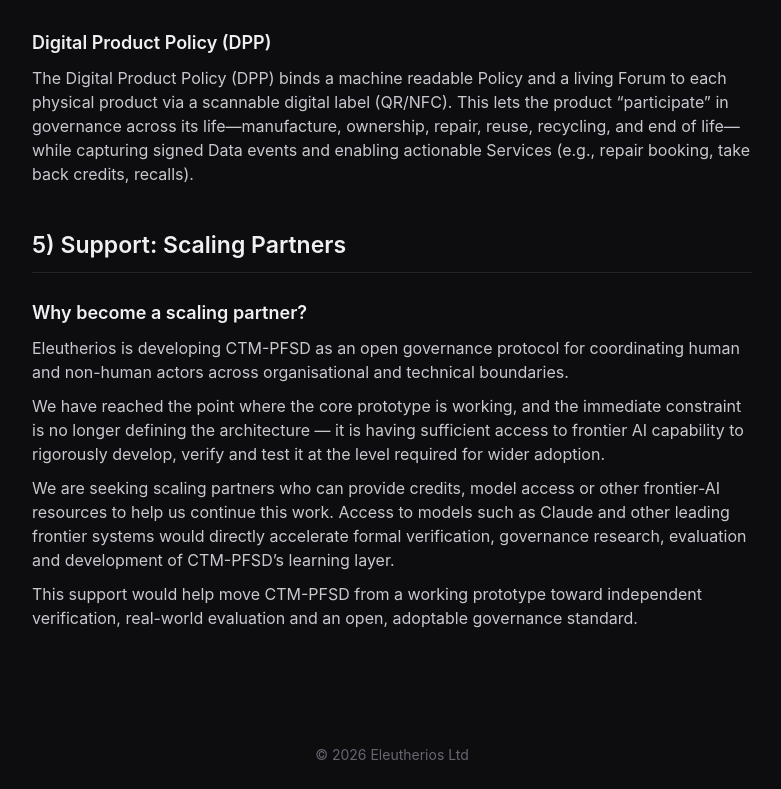
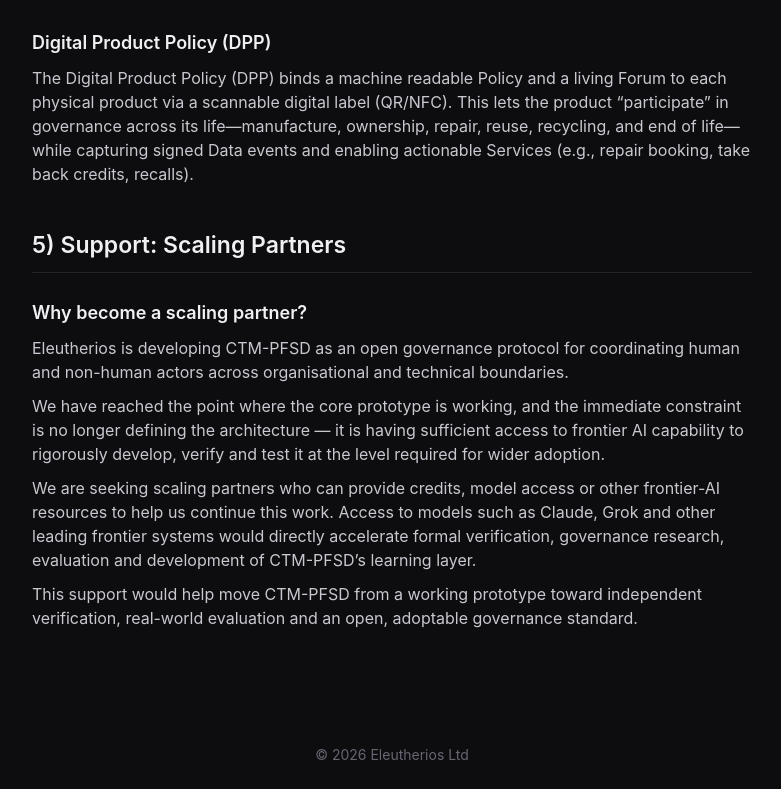
Before and after one commit to aletheon/eleutherios-docs, a plain HTML site: page index.html in a window 1280 px wide. Shown: the part 9467-10256 px from the top of the page, without its empty margins (248-1029 px from the left). Drawn offline with Linux system fonts and the light colour scheme.

Commit message:
describe what changed

```diff
--- a/index.html
+++ b/index.html
@@ -2532,7 +2532,7 @@ main svg { max-width: 100%; height: auto; }
             We have reached the point where the core prototype is working, and the immediate constraint is no longer defining the architecture — it is having sufficient access to frontier AI capability to rigorously develop, verify and test it at the level required for wider adoption.
           </p>
           <p>
-            We are seeking scaling partners who can provide credits, model access or other frontier-AI resources to help us continue this work. Access to models such as Claude and other leading frontier systems would directly accelerate formal verification, governance research, evaluation and development of CTM-PFSD’s learning layer.
+            We are seeking scaling partners who can provide credits, model access or other frontier-AI resources to help us continue this work. Access to models such as Claude, Grok and other leading frontier systems would directly accelerate formal verification, governance research, evaluation and development of CTM-PFSD’s learning layer.
           </p>
           <p>
             This support would help move CTM-PFSD from a working prototype toward independent verification, real-world evaluation and an open, adoptable governance standard.
```
